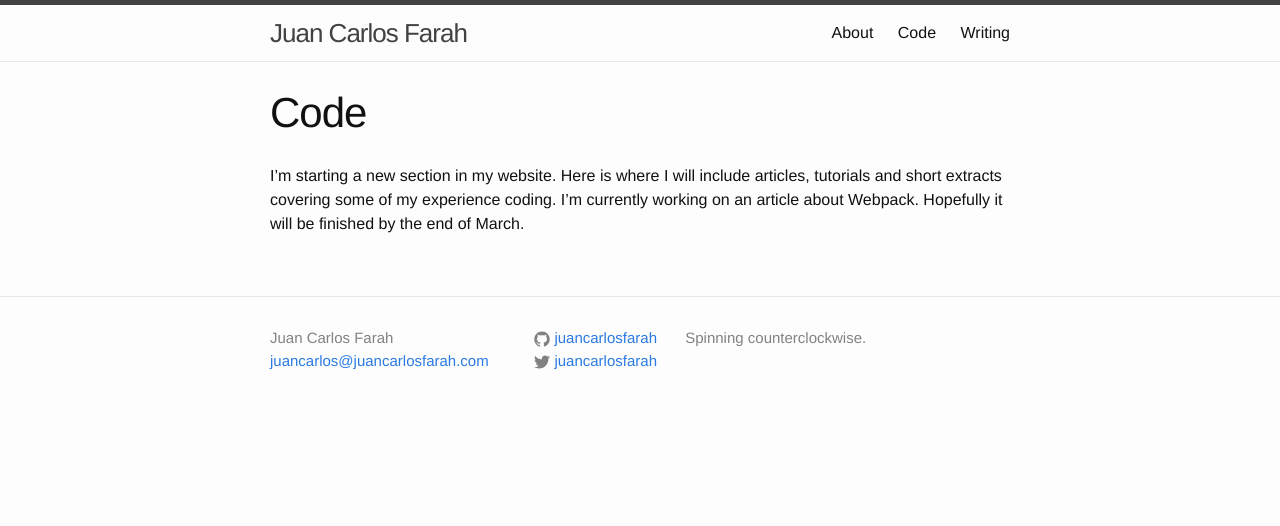
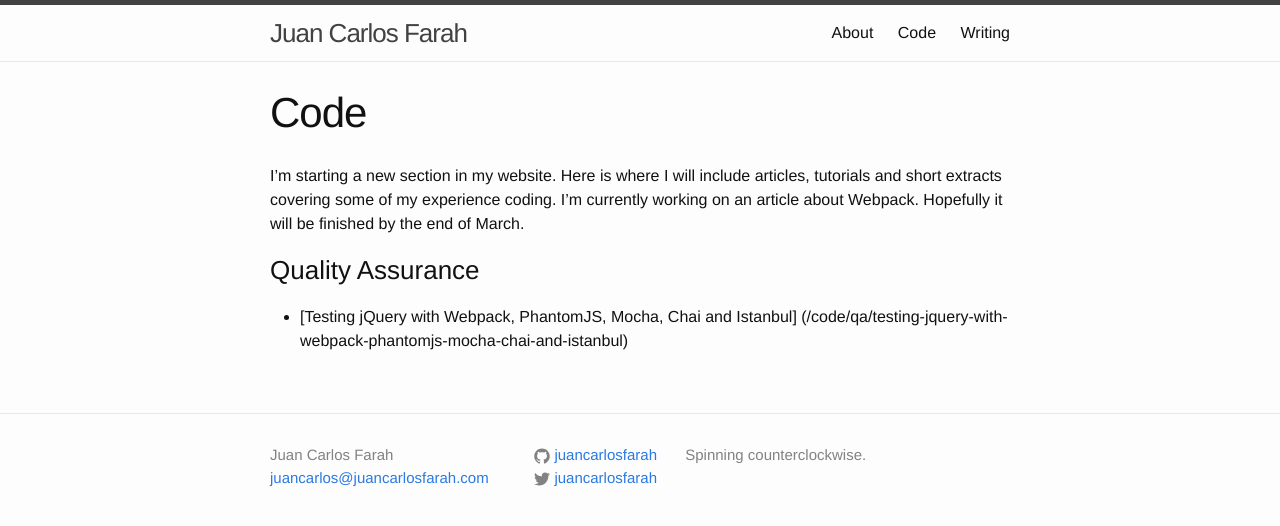
Before and after one commit to juancarlosfarah/web, a Jekyll site: the page built from _menu/code.md, in a window 1280 px wide. Shown: the top 526 px of the page. Built offline with Jekyll 4.4.1, drawn with Linux system fonts in a browser that asks for light colours.

Commit message:
First testing article coming soon!

```diff
--- a/_menu/code.md
+++ b/_menu/code.md
@@ -8,3 +8,7 @@ I'm starting a new section in my website. Here is where I will include
 articles, tutorials and short extracts covering some of my experience coding.
 I'm currently working on an article about Webpack. Hopefully it will be
 finished by the end of March.
+
+### Quality Assurance
+- [Testing jQuery with Webpack, PhantomJS, Mocha, Chai and Istanbul]
+(/code/qa/testing-jquery-with-webpack-phantomjs-mocha-chai-and-istanbul)
```
Also changed, not shown: code/qa/testing-jquery-with-webpack-phantomjs-mocha-chai-and-istanbul.md (added, +7 -0 lines).
